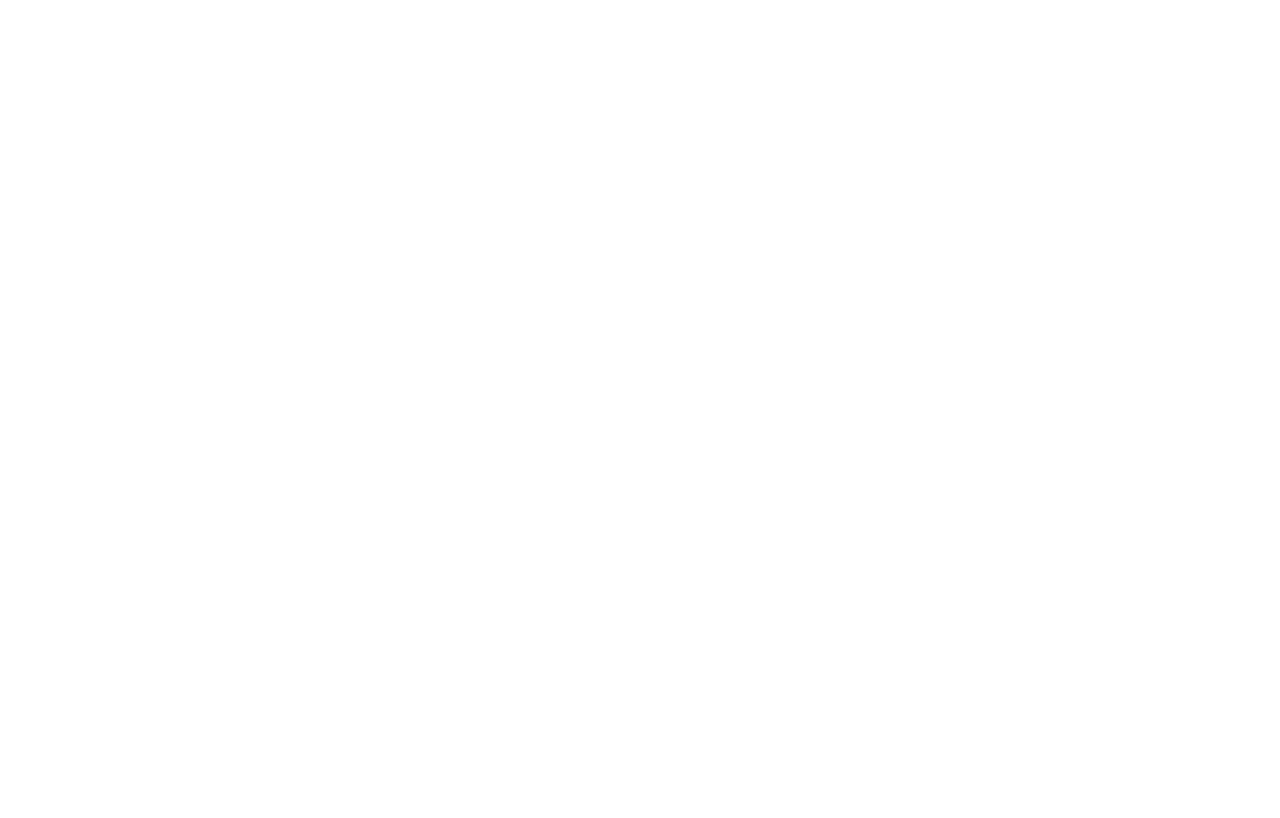
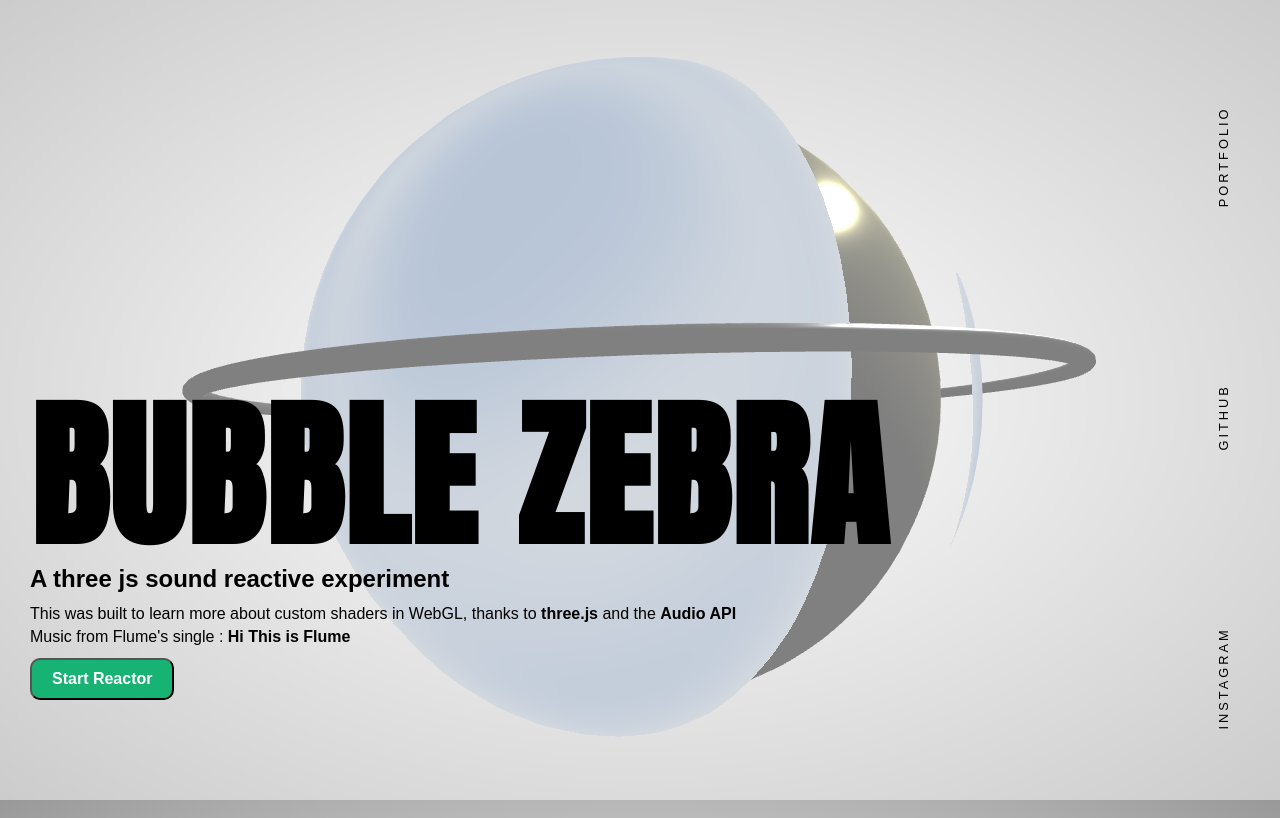
Before and after one commit to MariusBallot/Bubble-Zebra, a website with bundled scripts: page build/index.html in a window 1280 px wide. Built offline with nearby package versions, Linux system fonts and the light colour scheme; animation ran at ten frames a second.

Commit message:
first commit

```diff
--- a/package.json
+++ b/package.json
@@ -24,5 +24,8 @@
     "vinyl-buffer": "^1.0.1",
     "vinyl-source-stream": "^2.0.0"
   },
-  "dependencies": {}
+  "dependencies": {
+    "orbit-controls-es6": "^2.0.0",
+    "three": "^0.104.0"
+  }
 }
--- a/src/js/app.js
+++ b/src/js/app.js
@@ -1,11 +1,17 @@
+import ThreeScene from './threeScene';
+
 class App {
 
     constructor() {
-        this.aVariable = 'hello world'
+        this.threeScene = new ThreeScene()
     }
 
-    hello() {
-        console.log(this.aVariable)
+    init() {
+        this.threeScene.init()
+    }
+
+    update() {
+        this.threeScene.update()
     }
 
 }
--- /dev/null
+++ b/src/js/audioReactor.js
@@ -0,0 +1,49 @@
+let playing = false;
+
+class AudioReactor {
+
+    constructor() {
+        this.ctx
+        this.audio
+        this.audioSource
+        this.analyser
+
+        this.fdata
+
+        this.bind()
+        document.querySelector(".start").addEventListener('click', this.play)
+    }
+
+    play() {
+        if (!playing) {
+            this.ctx = new AudioContext();
+            this.audio = document.querySelector('#audio');
+            this.audioSource = this.ctx.createMediaElementSource(this.audio);
+            this.analyser = this.ctx.createAnalyser();
+            this.analyser.smoothingTimeConstant = 0.8
+
+            this.audioSource.connect(this.analyser);
+            this.audioSource.connect(this.ctx.destination);
+            this.fdata = new Uint8Array(this.analyser.frequencyBinCount);
+            playing = true
+            document.querySelector("header").classList.add("off")
+
+            setTimeout(function () {
+                this.audio.play()
+            }, 1000)
+        }
+    }
+
+    update() {
+        this.analyser.getByteFrequencyData(this.fdata);
+
+    }
+
+    bind() {
+        this.play = this.play.bind(this)
+        this.update = this.update.bind(this)
+    }
+
+}
+
+export { AudioReactor as default }
--- /dev/null
+++ b/src/js/floatingCam.js
@@ -0,0 +1,35 @@
+class FloatingCam {
+
+    constructor(camera) {
+        this.cam = camera
+        this.mouseX = 0
+        this.mouseY = 0
+        this.windowHalfX = window.innerWidth / 2;
+        this.windowHalfY = window.innerHeight / 2;
+
+
+        this.bind()
+    }
+
+    moveCam(event) {
+        this.windowHalfX = window.innerWidth / 2;
+        this.windowHalfY = window.innerHeight / 2;
+        this.mouseX = (event.clientX - this.windowHalfX) / 1000;
+        this.mouseY = (event.clientY - this.windowHalfY) / 1000;
+
+    }
+
+    update() {
+        this.cam.position.x += (this.mouseX - this.cam.position.x) * .05;
+        this.cam.position.y += (- this.mouseY - this.cam.position.y) * .05;
+    }
+
+    bind() {
+        this.moveCam = this.moveCam.bind(this)
+        this.update = this.update.bind(this)
+    }
+
+
+}
+
+export { FloatingCam as default }
--- a/src/js/index.js
+++ b/src/js/index.js
@@ -1,4 +1,12 @@
 import App from './app.js';
 
 let app = new App();
-app.hello()
+app.init();
+
+function update() {
+    requestAnimationFrame(update)
+    app.update()
+}
+update()
+
+console.log('')
--- /dev/null
+++ b/src/js/sphereShader.js
@@ -0,0 +1,107 @@
+import * as THREE from 'three';
+import { Scene } from 'three';
+
+class SphereShader {
+
+    constructor() {
+        this.mesh
+        this.uniforms
+    }
+
+    createSphere() {
+        this.uniforms = {
+            colorB: { type: 'vec3', value: new THREE.Color(0xA9B3C0) },
+            colorA: { type: 'vec3', value: new THREE.Color(0xF3E6D5) },
+            resolution: { type: 'vec2', value: new THREE.Vector2(window.innerWidth, window.innerHeight) },
+            t: { type: 'f', value: 0.0 },
+            react: { type: 'f', value: 1.0 },
+
+        }
+        this.mesh = new THREE.Mesh(new THREE.SphereGeometry(1.1, 50, 50), new THREE.ShaderMaterial({
+            uniforms: this.uniforms,
+            fragmentShader: this.fragmentShader(),
+            vertexShader: this.vertexShader(),
+            transparent: true,
+            side: THREE.DoubleSide
+        }))
+    }
+
+    vertexShader() {
+        return `
+    varying vec3 vUv;
+
+    void main() {
+      vUv = position;
+
+      vec4 modelViewPosition = modelViewMatrix * vec4(position, 1.0);
+      gl_Position = projectionMatrix * modelViewPosition;
+    }
+  `
+    }
+
+    fragmentShader() {
+        return `
+      uniform vec3 colorA;
+      uniform vec3 colorB;
+      uniform vec2 resolution;
+      uniform float t;
+      uniform float react;
+
+      varying vec3 vUv;
+
+
+    float random (vec2 st) {
+    return fract(sin(dot(st.xy,
+                         vec2(12.9898,78.233)))*
+        43758.5453123);
+}
+
+float noise (in vec2 st) {
+    vec2 i = floor(st);
+    vec2 f = fract(st);
+
+    // Four corners in 2D of a tile
+    float a = random(i);
+    float b = random(i + vec2(1.0, 0.0));
+    float c = random(i + vec2(0.0, 1.0));
+    float d = random(i + vec2(1.0, 1.0));
+
+    // Smooth Interpolation
+
+    // Cubic Hermine Curve.  Same as SmoothStep()
+    vec2 u = f*f*(3.0-2.0*f);
+    // u = smoothstep(0.,1.,f);
+
+    // Mix 4 coorners percentages
+    return mix(a, b, u.x) +
+            (c - a)* u.y * (1.0 - u.x) +
+            (d - b) * u.x * u.y;
+}
+
+      void main() {
+        vec2 st = gl_FragCoord.xy/resolution.xy;
+        st*=react/40.+1.;
+        vec2 pos = vec2(st*5.0*vUv.z*vUv.x);
+
+
+        float n = noise(pos);
+      float nbis = n;
+
+        if(n>0.5){
+            n = 1.0;
+        }else{
+            n=0.0;
+        }
+
+
+
+        gl_FragColor = vec4(mix(colorA*(1.-react/256.), colorB, nbis*2.),n);
+
+      }
+  `
+    }
+
+
+}
+
+export { SphereShader as default }
--- /dev/null
+++ b/src/js/threeScene.js
@@ -0,0 +1,117 @@
+import * as THREE from 'three';
+import OrbitControls from 'orbit-controls-es6';
+import SphereShader from './sphereShader';
+import AudioReactor from './audioReactor';
+import FloatingCam from './floatingCam';
+
+class ThreeScene {
+
+    constructor() {
+        this.camera
+        this.scene
+        this.renderer
+        this.sphere
+        this.bgColor = new THREE.Color(0xffffff)
+        this.pointLight
+        this.cubeTexture
+        this.cubeTextureLoader
+        this.cam0;
+        this.orbitControls
+        this.sphereShader
+        this.audioReactor
+        this.floatingCam
+
+    }
+
+    init() {
+        this.audioReactor = new AudioReactor()
+        this.cubeTextureLoader = new THREE.CubeTextureLoader()
+        this.cubeTextureLoader.setPath('../assets/cubeMap/')
+
+        this.cubeTexture = this.cubeTextureLoader.load([
+            'px.png', 'nx.png',
+            'py.png', 'ny.png',
+            'pz.png', 'nz.png'
+        ])
+        this.renderer = new THREE.WebGLRenderer({ antialias: true, alpha: true });
+        this.renderer.setSize(window.innerWidth, window.innerHeight);
+        document.body.appendChild(this.renderer.domElement);
+
+        this.scene = new THREE.Scene()
+
+        this.camera = new THREE.PerspectiveCamera(75, window.innerWidth / window.innerHeight, 0.1, 1000);
+        this.camera.position.set(0, 0, 2)
+        this.camera.lookAt(this.scene.position)
+        this.floatingCam = new FloatingCam(this.camera)
+        document.addEventListener('mousemove', this.floatingCam.moveCam, false);
+
+
+        // this.orbitControls = new OrbitControls(this.camera, this.renderer.domElement);
+        // this.orbitControls.enabled = true;
+        // this.orbitControls.maxDistance = 1500;
+        // this.orbitControls.minDistance = 0;
+
+
+        this.pointLight = new THREE.PointLight();
+        this.pointLight.position.set(2, 2, 0)
+        this.scene.add(this.pointLight)
+
+
+
+
+
+        this.sphere = new THREE.Mesh(new THREE.SphereGeometry(1, 50, 50), new THREE.MeshStandardMaterial({
+            metalness: 0.5,
+            color: 0xF0E68C,
+            roughness: 0.2,
+            envMap: this.cubeTexture
+        }))
+
+        let torus = new THREE.Mesh(new THREE.TorusGeometry(1.3, 0.02, 40, 100), new THREE.MeshStandardMaterial({
+            envMap: this.cubeTexture,
+            color: 0xffffff,
+            metalness: 1,
+            roughness: 0.2
+        }))
+        torus.rotateX(1.5)
+        this.sphere.add(torus)
+
+        this.sphereShader = new SphereShader();
+        this.sphereShader.createSphere()
+        this.sphere.add(this.sphereShader.mesh)
+
+        this.scene.add(this.sphere)
+
+
+        this.bind()
+    }
+
+    update() {
+        this.renderer.render(this.scene, this.camera)
+        this.sphere.rotateY(0.01)
+        this.sphereShader.uniforms.t.value += 1
+        if (this.audioReactor.fdata != undefined) {
+            this.audioReactor.update()
+            this.sphereShader.uniforms.react.value = this.audioReactor.fdata[5]
+        }
+
+        this.floatingCam.update()
+        this.camera.lookAt(this.scene.position)
+
+    }
+
+
+    resizeCanvas() {
+        this.renderer.setSize(window.innerWidth, window.innerHeight);
+        this.camera.aspect = window.innerWidth / window.innerHeight
+        this.camera.updateProjectionMatrix();
+    }
+
+    bind() {
+        this.resizeCanvas = this.resizeCanvas.bind(this)
+        window.addEventListener('resize', this.resizeCanvas)
+
+    }
+}
+
+export { ThreeScene as default }
--- a/src/sass/main.scss
+++ b/src/sass/main.scss
@@ -1,10 +1,163 @@
 * {
     margin: 0;
     padding: 0;
+    box-sizing: border-box;
+    font-family: 'Robotto', sans-serif;
 }
 
-body{
+p {
+    line-height: 1.4;
+}
+
+body {
     width: 100vw;
     height: 100vh;
     overflow: hidden;
+    background: radial-gradient(#ffffff, #999999);
 }
+
+header {
+    position: absolute;
+    top: 0;
+    left: 0;
+    background: rgba(255, 255, 255, 0.5);
+    width: 100vw;
+    height: 100vh;
+    padding: 100px 30px;
+    display: flex;
+    flex-direction: column;
+    justify-content: flex-end;
+
+
+    .mask {
+        overflow: hidden;
+    }
+
+    .mask2 {
+        overflow: hidden;
+
+        .content {
+            transform: translateY(-120%);
+            animation: appear 0.5s 2s forwards cubic-bezier(0, 0, 0, 1);
+
+            .start {
+                background: rgba(#16B374, 1);
+                border-radius: 10px;
+                font-size: 1em;
+                font-weight: 700;
+                padding: 10px 20px;
+                margin-top: 10px;
+                color: white;
+                outline: none;
+                transition: all .2s;
+            }
+
+            .start:hover {
+                background: rgba(#16B374, 0);
+            }
+        }
+
+    }
+
+    h1 {
+        font-family: 'Anton', sans-serif;
+        text-transform: uppercase;
+        font-size: 10em;
+        letter-spacing: 2px;
+        margin: 0;
+        transform: translateY(100%);
+        animation: appear 0.5s 1s forwards cubic-bezier(0, 0, 0, 1);
+        margin-bottom: -0.2em;
+    }
+
+    h2 {
+        margin-bottom: 10px;
+    }
+
+}
+
+header.off {
+    animation: off .5s forwards;
+    pointer-events: none;
+}
+
+nav {
+    position: absolute;
+    right: 3em;
+    z-index: 2;
+
+
+    ul {
+        display: flex;
+        justify-content: space-around;
+        transform: rotate(-90deg);
+        width: 100vh;
+        transform-origin: bottom right;
+        overflow: hidden;
+
+        li {
+            list-style-type: none;
+            transform: translateY(300%);
+            animation: appear .5s 2.5s forwards;
+
+            a {
+                text-decoration: none;
+                color: black;
+                text-transform: uppercase;
+                letter-spacing: 3px;
+                font-size: 0.8em;
+                transition: all .2s;
+            }
+
+            a:hover {
+                color: white;
+            }
+        }
+    }
+}
+
+.biggerScreen {
+    display: none;
+}
+
+
+@media only screen and (max-width: 800px) {
+
+    header,
+    canvas,
+    nav {
+        display: none;
+    }
+
+    .biggerScreen {
+        width: 100vw;
+        height: 100vh;
+        position: absolute;
+        background: radial-gradient(#ffffff, #999999);
+        z-index: 3;
+        display: flex;
+        flex-direction: column;
+        justify-content: center;
+
+        p {
+            text-align: center;
+            font-weight: 700;
+            font-family: 'Anton', sans-serif;
+            font-size: 3em;
+            text-transform: uppercase;
+        }
+    }
+}
+
+@keyframes appear {
+    to {
+        transform: translateY(0)
+    }
+}
+
+@keyframes off {
+    to {
+        opacity: 0;
+        transform: translateY(10%)
+    }
+}
```
Also changed, not shown: README.md (added), build/css/main.css, build/index.html, 10 other files.
